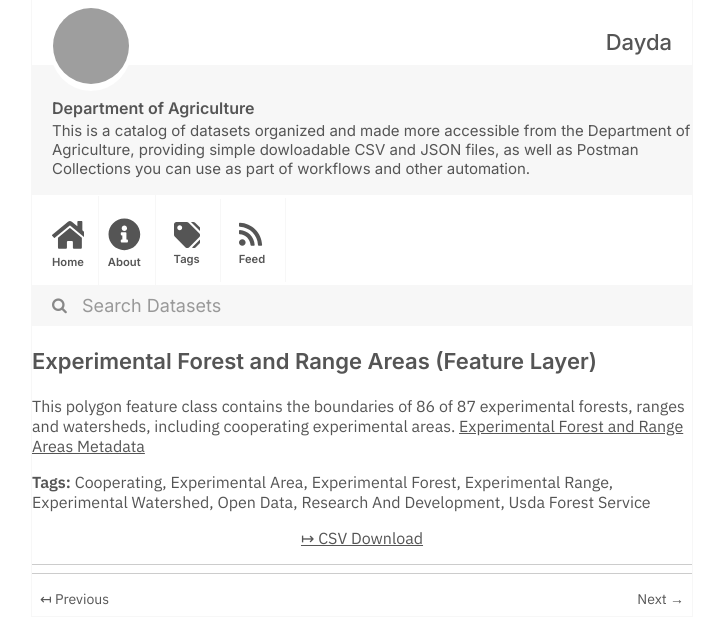
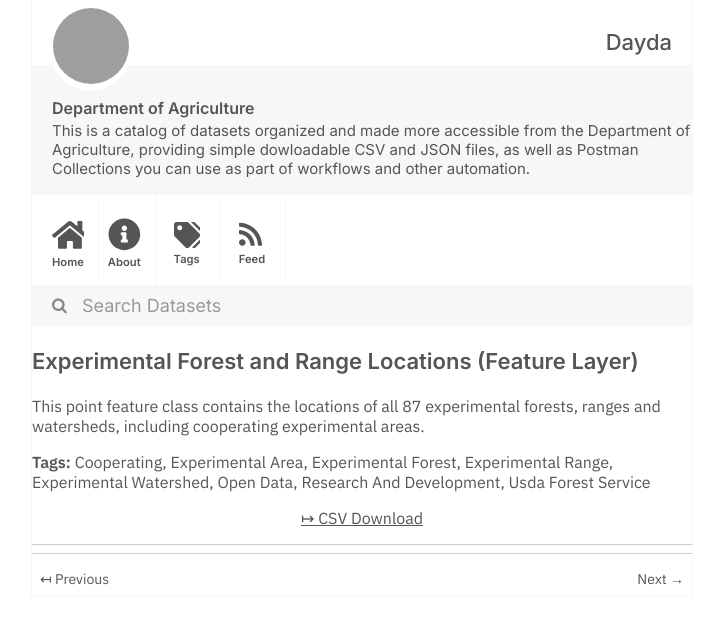
Before and after one commit to dayda-entities/department-of-agriculture, a Jekyll site: the page built from _posts/2020-12-03-experimental-forest-and-range-.md, in a window 1280 px wide, cut to the strip 0-644 px from the top of the page. Shown: the whole strip, without its empty margins (278-1001 px from the left). Built offline with Jekyll 4.4.1, drawn with Linux system fonts in a browser that asks for light colours; grey boxes are pictures that could not be loaded.

Commit message:
Publish Data

```diff
--- a/_posts/2020-12-03-experimental-forest-and-range-.md
+++ b/_posts/2020-12-03-experimental-forest-and-range-.md
@@ -1,7 +1,7 @@
 ---
-title: Experimental Forest and Range Areas (Feature Layer)
-created: '2020-12-03T20:26:46.293366'
-modified: '2021-05-14T15:14:30.457773'
+title: Experimental Forest and Range Locations (Feature Layer)
+created: '2020-12-03T20:26:46.568344'
+modified: '2021-05-14T15:14:32.150233'
 state: active
 type: dataset
 tags:
@@ -15,9 +15,9 @@ tags:
   - Usda Forest Service
 groups: []
 csv_url: >-
-  https://data-usfs.hub.arcgis.com/datasets/dab82e3111b84c4dbdcd9206b1679ce9_1.csv?outSR=%7B%22latestWkid%22%3A4269%2C%22wkid%22%3A4269%7D
+  https://data-usfs.hub.arcgis.com/datasets/736fc29df8f444d89648bd4e4d63fc69_0.csv?outSR=%7B%22latestWkid%22%3A4269%2C%22wkid%22%3A4269%7D
 json_url: ''
 layout: post
 
 ---
-This polygon feature class contains the boundaries of 86 of 87 experimental forests, ranges and watersheds, including cooperating experimental areas. <a href='https://data.fs.usda.gov/geodata/edw/edw_resources/meta/S_USA.Experimental_Area_Boundaries.xml' target='_blank'>Experimental Forest and Range Areas Metadata</a>
+This point feature class contains the locations of all 87 experimental forests, ranges and watersheds, including cooperating experimental areas.
```
